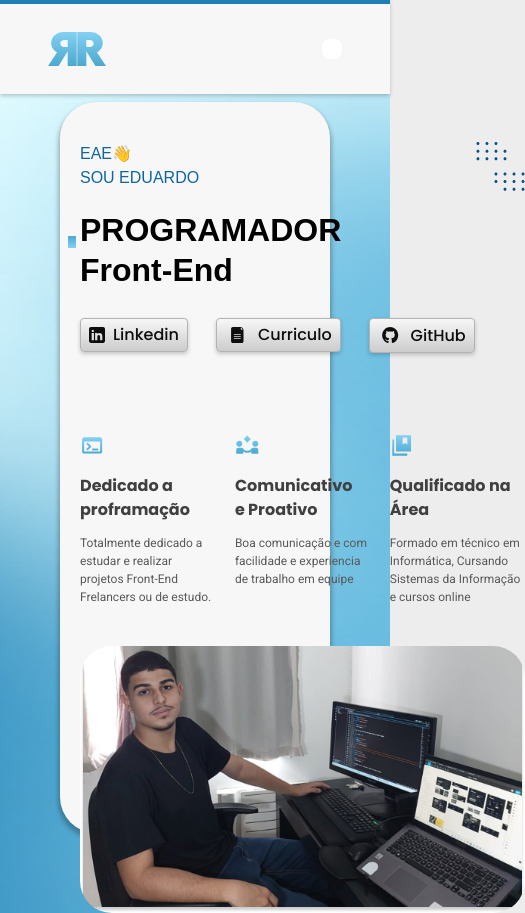
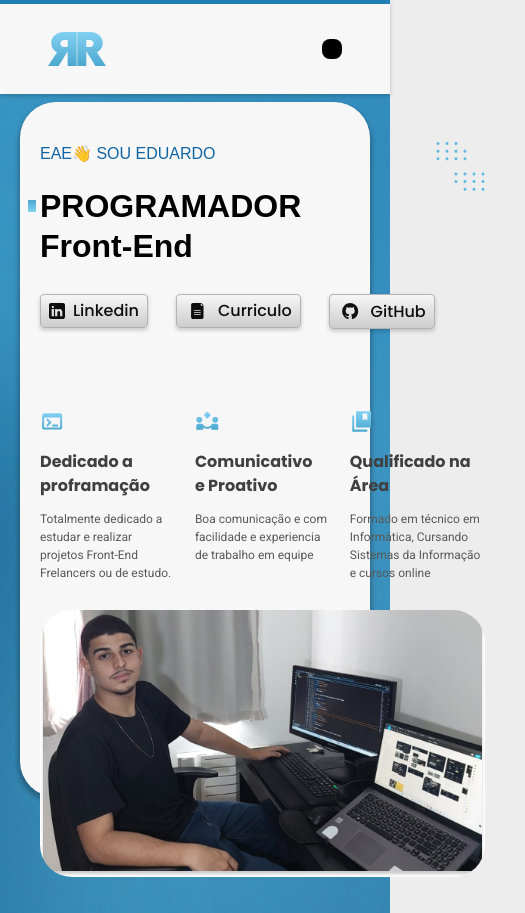
Before and after one commit to EduardoRRMalaquias/projeto_portifolio, a plain HTML site: page index.html in a window 390 px wide. Shown: the top 913 px of the page, 525 px wide, since content can reach past the window. Drawn offline with Linux system fonts and the light colour scheme.

Commit message:
introducao

```diff
--- a/css/components/componentes-globais.css
+++ b/css/components/componentes-globais.css
@@ -6,11 +6,17 @@
   --brilho-check: 0px 0px 4px 1px #07518799;
   --sombra-interna-active: inset 0px 2px 2px 0px #00000026;
   --sombra-interna-check: inset 0px 0px 4px 2px #000000cc;
+  --dec-pequeno: url(../../img/decoracao/dec-menu.svg);
+  --decoracao: url(../../img/decoracao/dec.svg);
+  --fundo-introducao: url(../../img/introducao-fundo.png);
 }
 
 @media (prefers-color-scheme: light) {
   :root {
     --sombra-interna-check: inset 0px 0px 2px 1px #00000059;
+    --dec-pequeno: url(../../img/decoracao/dec-menu-ligth.svg);
+    --decoracao: url(../../img/decoracao/dec-ligth.svg);
+    --fundo-introducao: url(../../img/introducao-fundo-ligth.png);
   }
 }
 
--- a/css/conteudo/introducao.css
+++ b/css/conteudo/introducao.css
@@ -1,10 +1,6 @@
 .introducao {
-  background: url(../../img/introducao-fundo.png);
-  background-repeat: no-repeat;
-  background-size: cover;
-  background-position: center bottom;
-
-  padding: var(--20p) var(--60p) var(--200p) var(--60p);
+  background: var(--fundo-introducao) no-repeat center bottom/cover;
+  padding: var(--20p) var(--20p) var(--200p) var(--20p);
 }
 
 .introducao-conteudo {
@@ -16,14 +12,11 @@
 }
 
 .introducao-informacao {
-  background: url(../../img/decoracao/dec.svg) no-repeat top right;
+  background: var(--decoracao) no-repeat top right;
 }
 
 .introducao-informacao h2 {
   margin-bottom: var(--20p);
-}
-.introducao-informacao h2 span {
-  display: block;
 }
 
 /* decoração titulo princiapal*/
@@ -80,7 +73,16 @@
   border-radius: var(--8p);
 }
 
-@media only screen and (max-width: 73rem) {
+@media only screen and (max-width: 68rem) {
+  .introducao-conteudo {
+    gap: var(--12p);
+  }
+  .introducao-informacao h1::before {
+    top: 14px;
+  }
+}
+
+@media only screen and (max-width: 58rem) {
   .introducao {
     padding-top: var(--12p);
     padding-bottom: calc(var(--200p) + 60px);
@@ -95,8 +97,10 @@
   .introducao-conteudo picture img {
     border-radius: var(--32p);
   }
+  .introducao-informacao h2 br {
+    display: none;
+  }
+  .diferencial {
+    margin-bottom: var(--16p);
+  }
 }
-
-@media only screen and (max-width: 58rem) {
-
-}
--- a/css/global/global.css
+++ b/css/global/global.css
@@ -6,6 +6,7 @@
 
 html {
   scroll-behavior: smooth;
+  scroll-padding-top: 100px;
 }
 
 body {
--- a/css/global/header.css
+++ b/css/global/header.css
@@ -52,7 +52,7 @@
   display: inline-block;
   width: var(--12p);
   height: var(--20p);
-  background: url(../../img/decoracao/dec-menu.svg);
+  background: var(--dec-pequeno);
   position: absolute;
   left: calc(var(--20p) * -1);
 }
@@ -62,7 +62,7 @@
   width: 20px;
   height: 20px;
   border-radius: 8px;
-  background-color: white;
+  background-color: var(--cor-00);
 }
 
 @media only screen and (max-width: 58rem) {
--- a/css/utility/tipografia.css
+++ b/css/utility/tipografia.css
@@ -103,6 +103,16 @@
   text-transform: uppercase;
 }
 
+@media only screen and (max-width: 68rem) {
+  .titulo-principal {
+    font: var(--font-display-XG);
+  }
+
+  .texto-terciario {
+    font: var(--font-texto-xp);
+  }
+}
+
 @media only screen and (max-width: 38rem /* 600px */) {
   /* titulos e subtitulos */
   .titulo-principal {
@@ -139,8 +149,4 @@
   .texto-secundario {
     font: var(--font-texto-pp);
   }
-
-  .texto-terciario {
-    font: var(--font-texto-xp);
-  }
 }
--- a/index.html
+++ b/index.html
@@ -104,7 +104,7 @@
         </div>
       </div>
       <picture>
-        <source media="(max-width: 1168px)" srcset="img/perfil-tablet.jpg" type="image/jpg">
+        <source media="(max-width: 928px)" srcset="img/perfil-tablet.jpg" type="image/jpg">
         <img src="img/perfil-desk.jpg" alt="Programador Front-End em seu local de trabalho Home Office">
       </picture>
     </article>
```
Also changed, not shown: img/decoracao/dec-ligth.svg (added), img/decoracao/dec-menu-ligth.svg (added), img/introducao-fundo-ligth.png (added).
